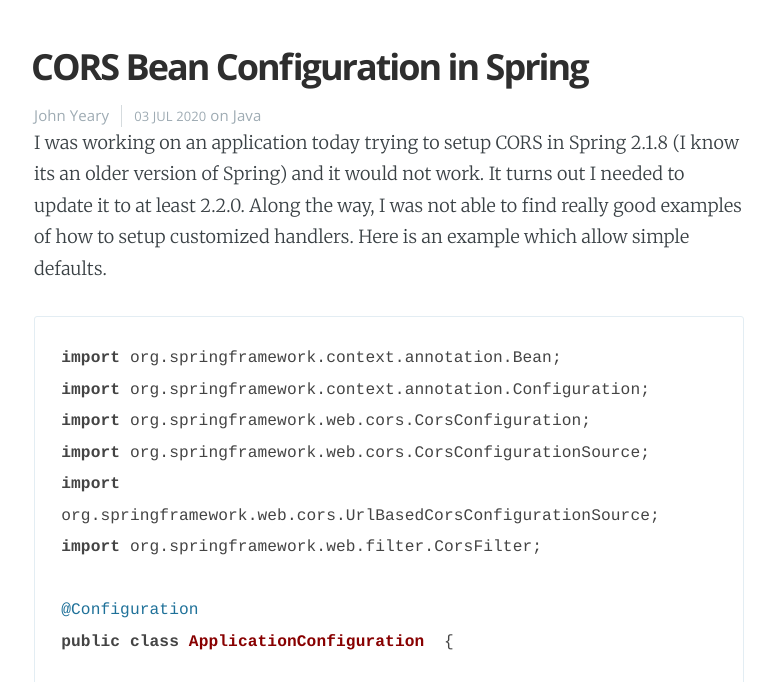
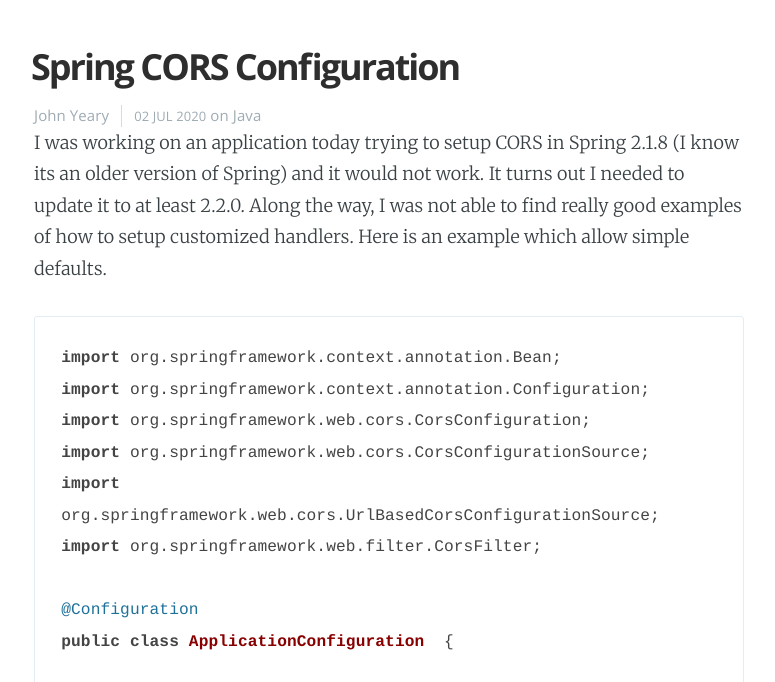
Before and after one commit to jyeary/jyeary.github.io, a Jekyll site: the page built from _posts/2020-07-02-spring-cors-configuration.md, in a window 1280 px wide and 900 px high, scrolled down 371 px, cut to the strip 218-900 px from the top of the window. Shown: the whole strip, without its empty margins (251-1026 px from the left). Built offline with Jekyll 4.4.1, drawn with Linux system fonts in a browser that asks for light colours; nearby versions of some CDN libraries; comment, search, counter and statistics services are not loaded.

Commit message:
Updated post to new post

````diff
--- a/_posts/2020-07-02-cors-beans.md
+++ b/_posts/2020-07-02-spring-cors-configuration.md
@@ -5,13 +5,12 @@
 navigation: true
 author: jyeary
 disqus: true
-date: 2020-07-03 16:07:00+00:00
-title: CORS Bean Configuration in Spring
+date: 2020-07-02 00:00:00+00:00
+title: Spring CORS Configuration
 categories: jyeary
 tags: java
 subclass: 'post tag-java'
 ---
-
 I was working on an application today trying to setup CORS in Spring 2.1.8 (I know its an older version of Spring) and it would not work. It turns out I needed to update it to at least 2.2.0. Along the way, I was not able to find really good examples of how to setup customized handlers. Here is an example which allow simple defaults.
 
 ```java
````
